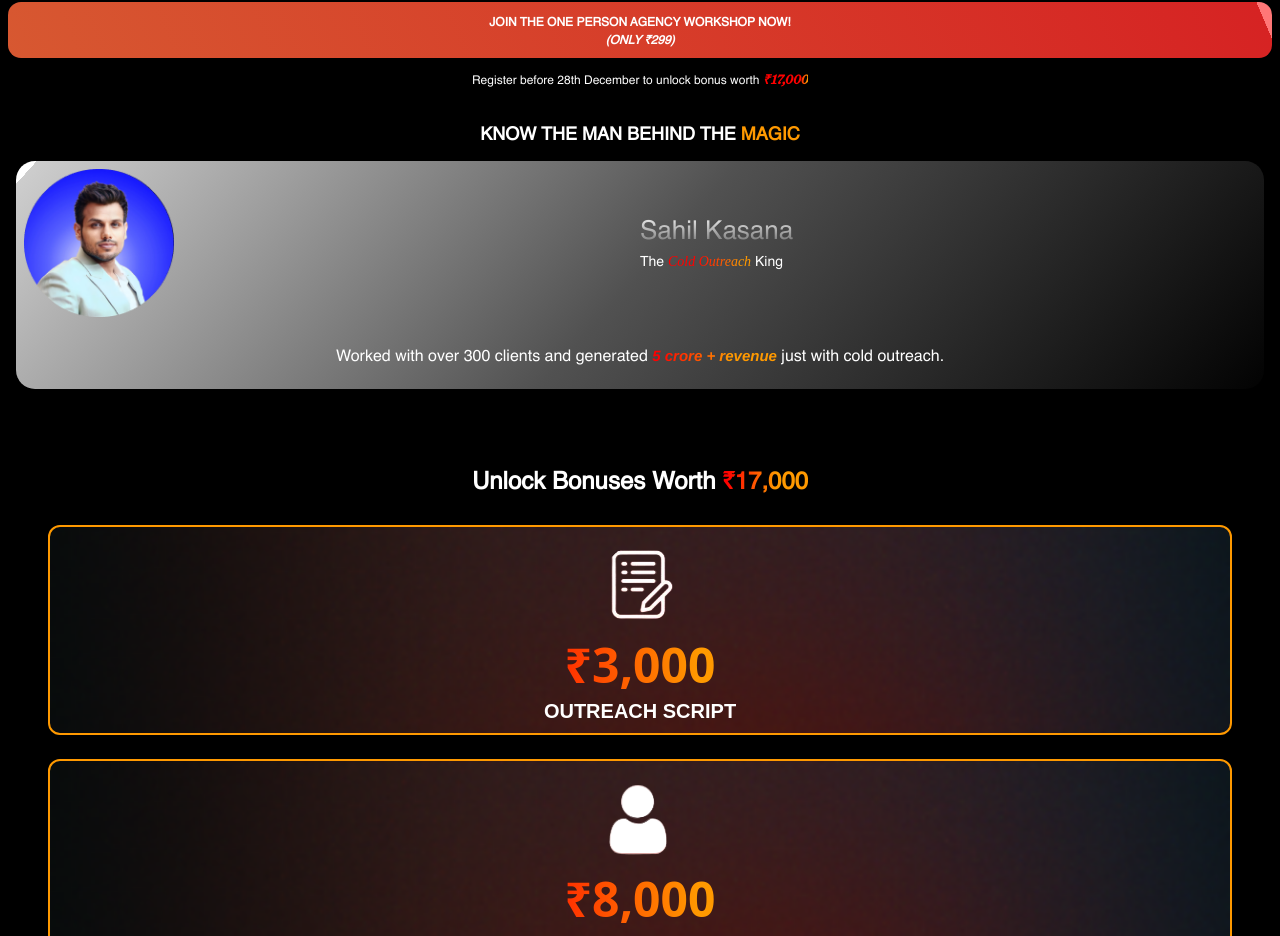
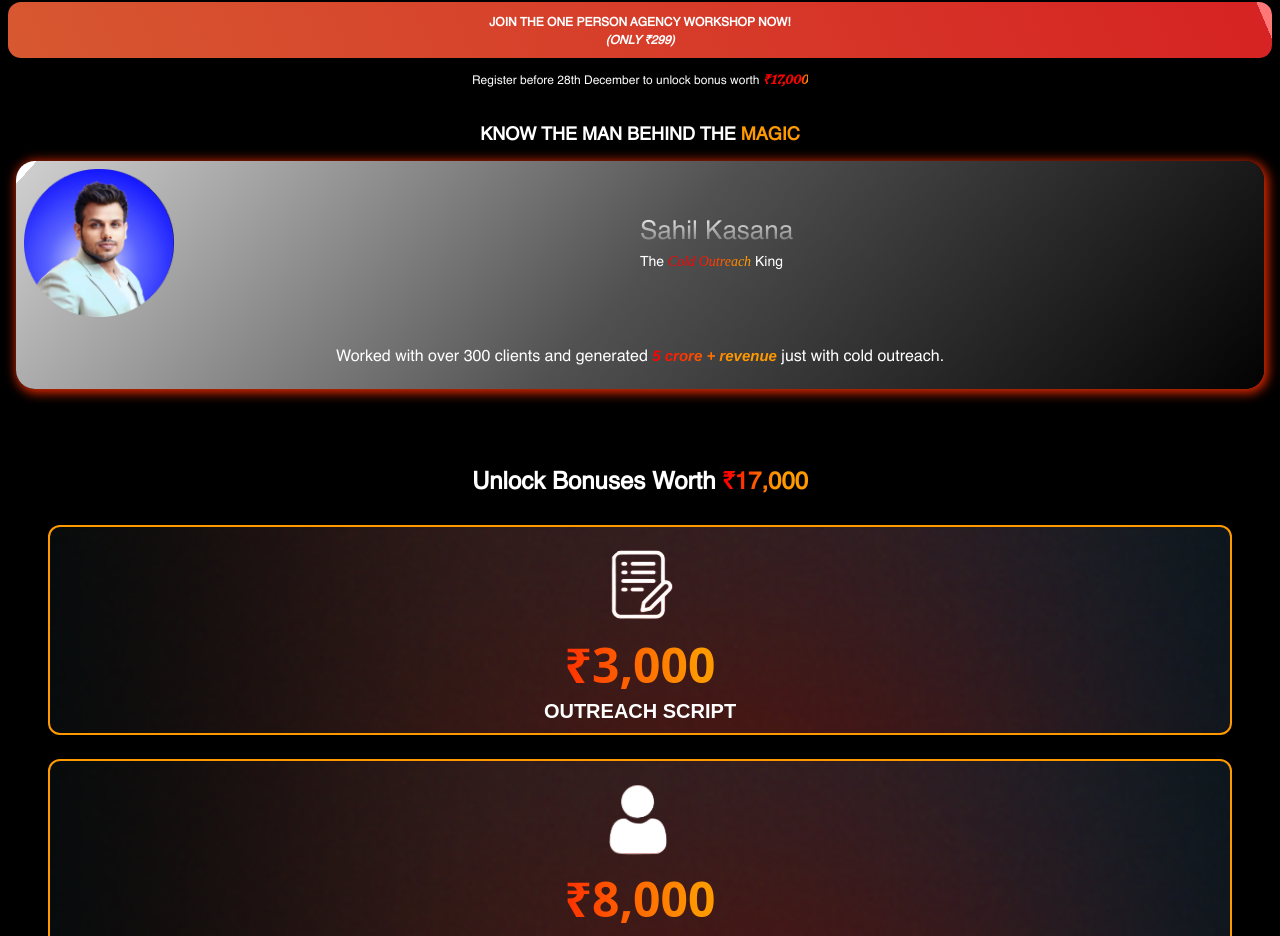
Before and after one commit to ShayanJamil519/uk-landing-page, a Next.js app: page / in a window 1280 px wide. Shown: the part 3232-4168 px from the top of the page. Built offline with nearby package versions, Linux system fonts and the light colour scheme; a web font is replaced by a local one.

Commit message:
small change

```diff
--- a/src/components/Results.jsx
+++ b/src/components/Results.jsx
@@ -44,6 +44,7 @@ const Results = () => {
             // opacity: "0.2",
             background:
               "linear-gradient(132deg, #FFF 1.42%, #CDCDCD 1.43%, #515151 49.94%, #000 101.59%)",
+            boxShadow: "hsl(11deg 100% 44.08%) 2px 2px 11px 2px",
           }}
         >
           <div className="flex items-center">
```
